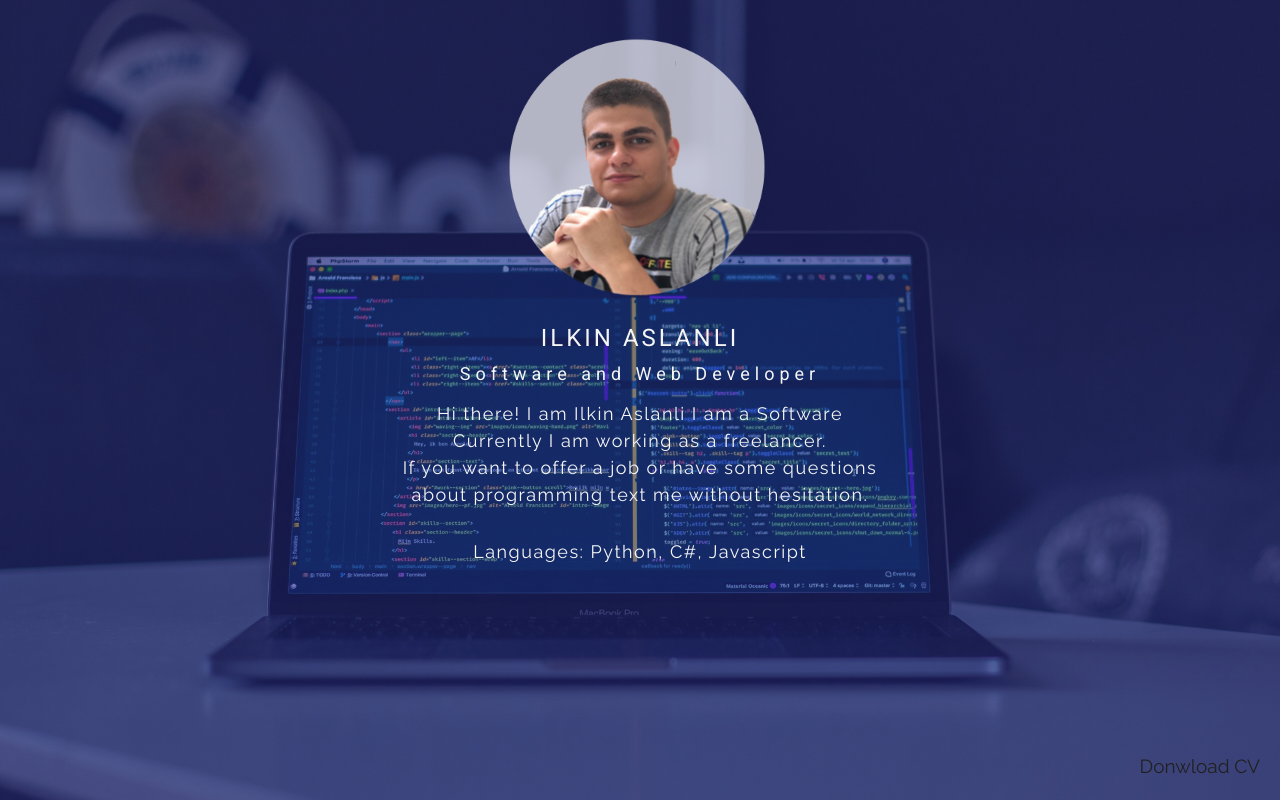
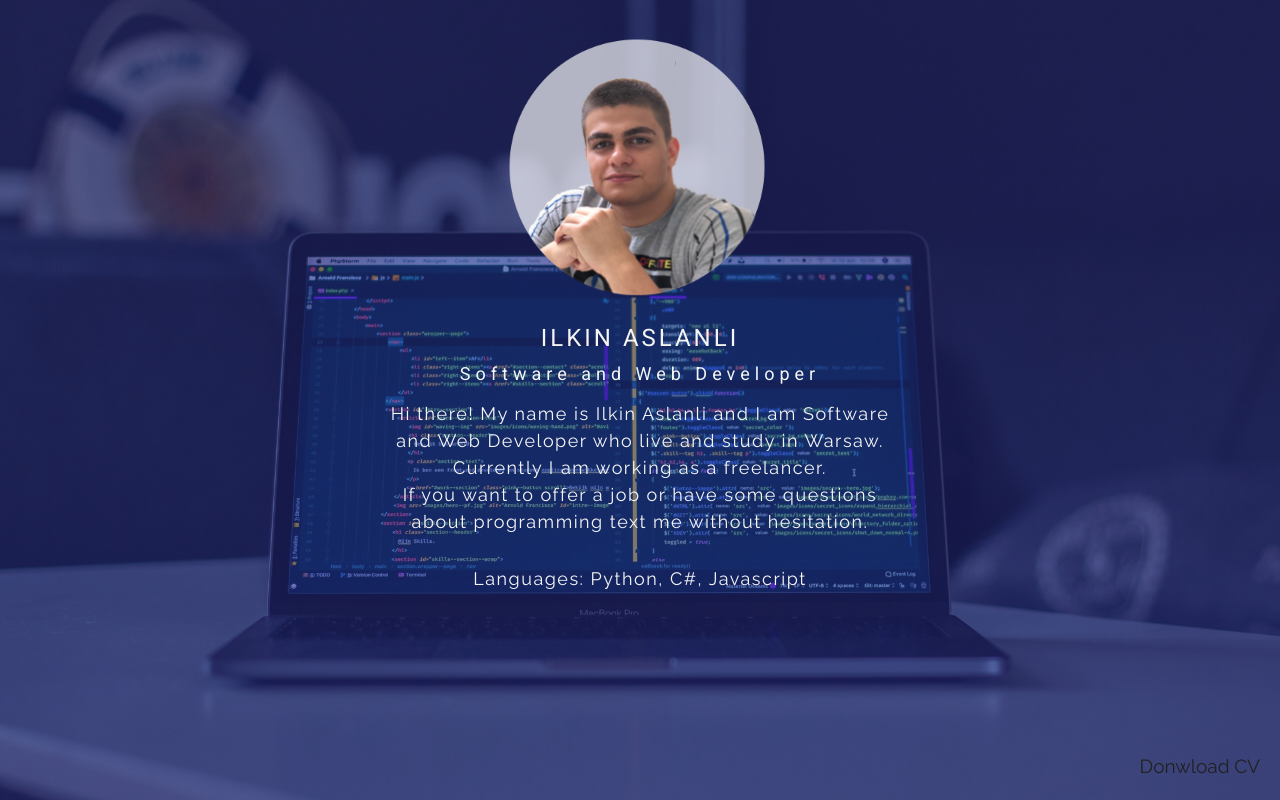
Before and after one commit to ilkinaslanli2001/portfolio, a React (Create React App) app: page / in a window 1280 px wide. Shown: the top 800 px of the page. Built offline with nearby package versions, Linux system fonts and the light colour scheme.

Commit message:
Update Intro.js

```diff
--- a/src/components/Intro.js
+++ b/src/components/Intro.js
@@ -19,7 +19,8 @@ class Intro extends React.Component
 
                      <p id="job_title" className="job_title"></p>
 
-                     <p className="text">Hi there! I am Ilkin Aslanli I am a Software
+                     <p className="text">Hi there! My name is Ilkin Aslanli and I am Software and Web Developer
+                        who live and study in Warsaw.
                          Currently I am working as a freelancer.<br></br>
                          If you want to offer a job or have some questions about programming text me without hesitation.<br></br>
                          <span>Languages: Python, C#, Javascript</span>
```
